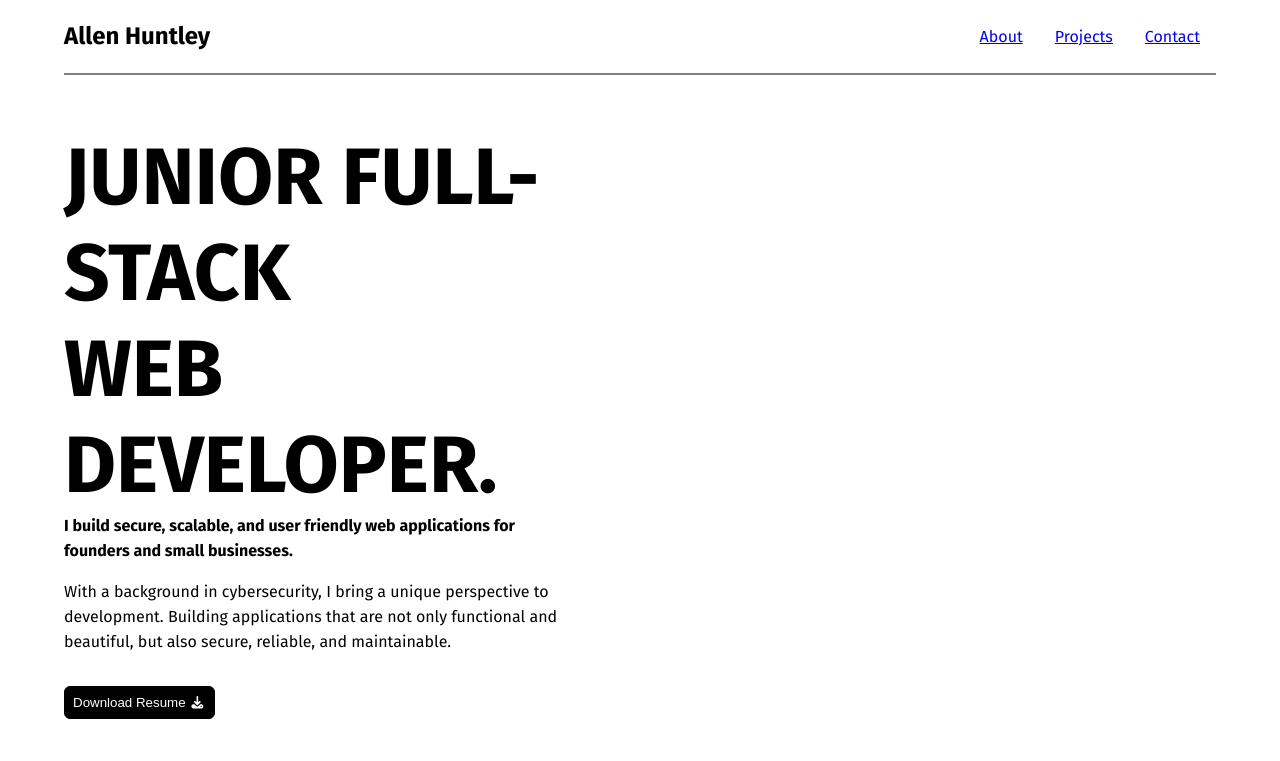
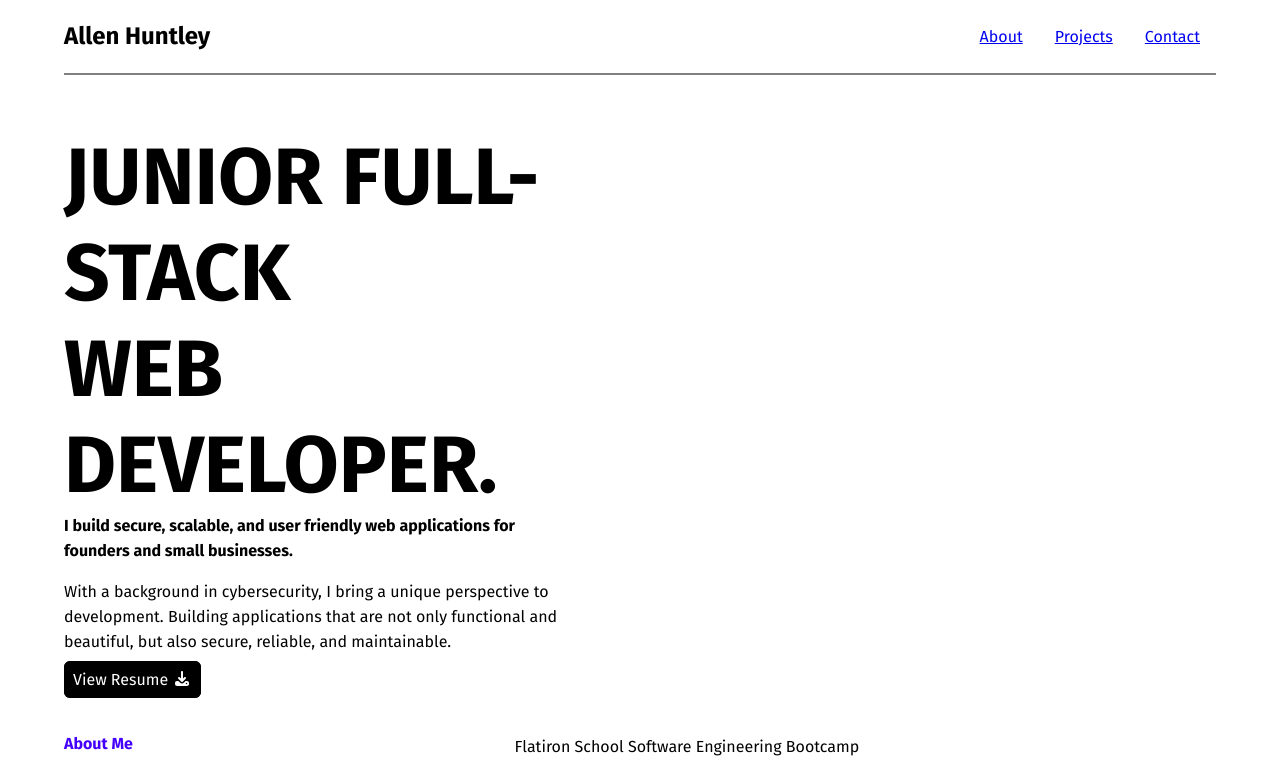
Before and after one commit to AllenCodess/portfolio-website, a React (Vite) app: page / in a window 1280 px wide. Shown: the top 761 px of the page. Built offline with nearby package versions, Linux system fonts and the light colour scheme.

Commit message:
able to look at resume in browser instead of automatically downloading it

```diff
--- a/src/componenets/Hero.jsx
+++ b/src/componenets/Hero.jsx
@@ -19,10 +19,13 @@ const Hero = () => {
             Building applications that are not only functional and beautiful, but also secure,
             reliable, and maintainable.
           </p>
-          <a href="/WDAllenHuntley.pdf" download>
-            <button className="hero-btn">
-              Download Resume <FontAwesomeIcon icon={faDownload} />
-            </button>
+          <a
+            href="/WDAllenHuntley.pdf"
+            target="_blank"
+            rel="noopener noreferrer"
+            className="hero-btn"
+          >
+            View Resume <FontAwesomeIcon icon={faDownload} />
           </a>
         </div>
       </div>
--- a/src/index.css
+++ b/src/index.css
@@ -60,6 +60,7 @@
 
 .hero-description {
   line-height: 25px;
+  margin-bottom: 1rem;
 }
 
 .hero-btn {
@@ -70,6 +71,7 @@
   border: 1px solid black;
   margin-top: 2rem;
   cursor: pointer;
+  text-decoration: none;
 }
 
 /* About Section */
```
